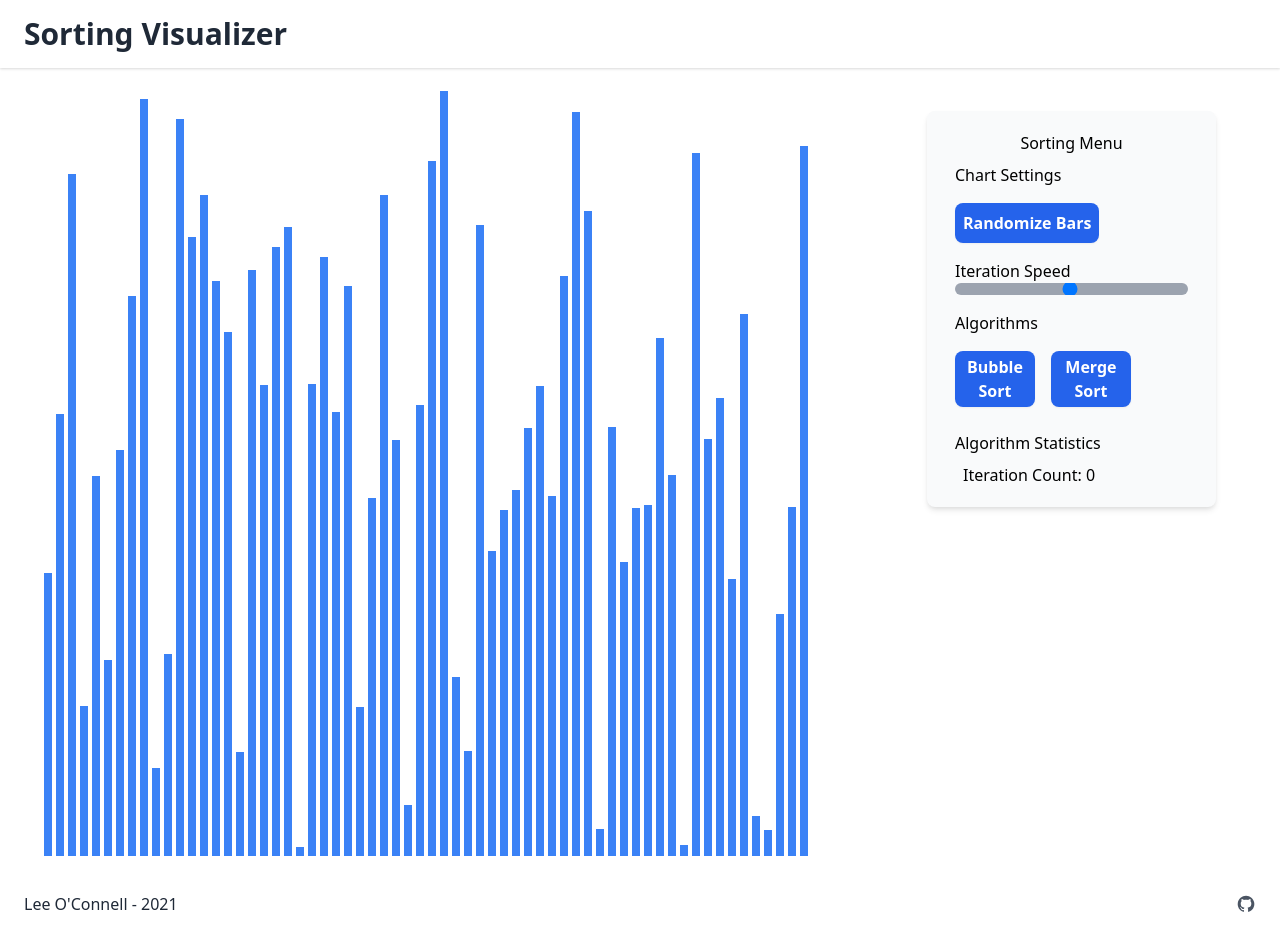
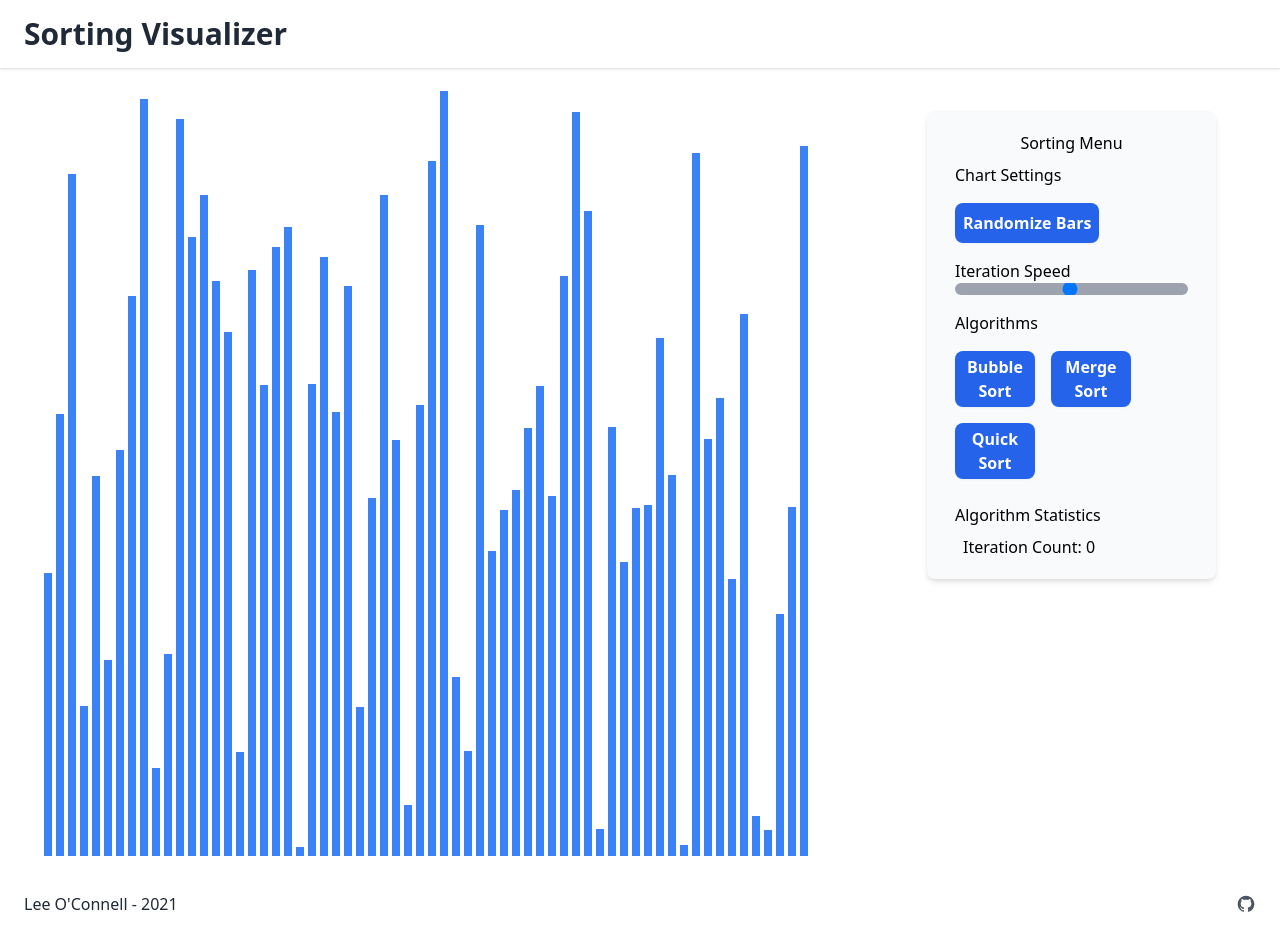
Before and after one commit to Leeoc/sorting-visualizer, a React (Create React App) app: page / in a window 1280 px wide. Built offline with nearby package versions, Linux system fonts and the light colour scheme.

Commit message:
feat(quicksort): Added quicksort visualization

```diff
--- a/src/components/SortingMenu/SortingMenu.js
+++ b/src/components/SortingMenu/SortingMenu.js
@@ -1,7 +1,7 @@
 import PreviousMap from "postcss/lib/previous-map";
 import React, { useState } from "react"
 
-const SortingMenu = ({ randomize, animationSpeed, bubbleSort, mergeSort, iterationCount }) => {
+const SortingMenu = ({ randomize, animationSpeed, bubbleSort, mergeSort, quickSort, iterationCount }) => {
   const [sliderValue, setSliderValue] = useState('50')
   return (
     <div className="h-50 w-96 p-5 m-5 bg-gray-50 shadow-md dark:bg-gray-800 rounded-lg self-start flex-grow-0">
@@ -20,6 +20,7 @@ const SortingMenu = ({ randomize, animationSpeed, bubbleSort, mergeSort, iterati
         <h2 className="m-2">Algorithms</h2>
         <button type='button' className="font-bold w-20 p-1 m-2 rounded-lg bg-blue-600 shadow-sm hover:shadow-md text-white transition duration-500 ease-in-out hover:bg-blue-600 transform hover:-translate-y-1 hover:scale-110" onClick={() => bubbleSort()}>Bubble Sort</button>
         <button type='button' className="font-bold w-20 p-1 m-2 rounded-lg bg-blue-600 shadow-sm hover:shadow-md text-white transition duration-500 ease-in-out hover:bg-blue-600 transform hover:-translate-y-1 hover:scale-110" onClick={() => mergeSort()}>Merge Sort</button>
+        <button type='button' className="font-bold w-20 p-1 m-2 rounded-lg bg-blue-600 shadow-sm hover:shadow-md text-white transition duration-500 ease-in-out hover:bg-blue-600 transform hover:-translate-y-1 hover:scale-110" onClick={() => quickSort()}>Quick Sort</button>
       </div>
 
       <div className="divide">
--- a/src/components/SortingVisualizer/SortingVisualizer.js
+++ b/src/components/SortingVisualizer/SortingVisualizer.js
@@ -10,6 +10,7 @@ import SortingMenu from "../SortingMenu/SortingMenu"
 import resetArray from "../../helpers/resetArray"
 import getBubbleSortAnimations from "../../helpers/bubbleSort"
 import getMergeSortAnimations from "../../helpers/mergeSort"
+import getQuickSortAnimations from "../../helpers/quickSort"
 
 const SortingVisualizer = (props) => {
   const [array, setArray] = useState([])
@@ -34,7 +35,6 @@ const SortingVisualizer = (props) => {
   const bubbleSort = () => {
     const animations = getBubbleSortAnimations(array)
 
-    console.log(animations)
     for (let i = 0; i < animations.length; i++) {
       const arrayBars = document.getElementsByClassName('array-bar')
 
@@ -87,6 +87,46 @@ const SortingVisualizer = (props) => {
         }, i * animationSpeed)
       }
     }
+    setIterationCount(animations.length)
+  }
+
+  const quickSort = () => {
+    const animations = getQuickSortAnimations(array)
+    console.log(animations)
+    const arrayBars = document.getElementsByClassName('array-bar')
+    for (let i = 0; i < animations.length - 1; i++) {
+
+      if (animations[i].comparison) {
+
+        const [barOneIdx, barTwoIdx] = animations[i].comparison
+
+        const barOneStyle = arrayBars[barOneIdx].style
+        const barTwoStyle = arrayBars[barTwoIdx].style
+
+        setTimeout(() => {
+          barOneStyle.backgroundColor = '#3B82F6'
+          barTwoStyle.backgroundColor = '#3B82F6'
+        }, i * animationSpeed)
+
+      } else if (animations[i].swap) {
+        setTimeout(() => {
+          const animation = animations[i].swap
+          const [barOneIdx, newHeight] = animation[0]
+          const [barTwoIdx, barTwoNewHeight] = animation[1]
+
+          arrayBars[barOneIdx].style.height = `${newHeight}px`
+          arrayBars[barTwoIdx].style.height = `${barTwoNewHeight}px`
+          arrayBars[barOneIdx].style.backgroundColor = '#7b68ee'
+          arrayBars[barTwoIdx].style.backgroundColor = '#7b68ee'
+        }, i * animationSpeed)
+      } else if (animations[i].pointer) {
+        setTimeout(() => {
+          const barOneIdx = animations[i].pointer
+          arrayBars[barOneIdx].style.backgroundColor = '#80ff80'
+        }, i * animationSpeed)
+      }
+    }
+    console.log("finished")
   }
 
   useEffect(() => {
@@ -107,6 +147,7 @@ const SortingVisualizer = (props) => {
         iterationCount={iterationCount}
         bubbleSort={bubbleSort}
         mergeSort={mergeSort}
+        quickSort={quickSort}
       />
     </div>
 
--- /dev/null
+++ b/src/helpers/quickSort.js
@@ -0,0 +1,43 @@
+const getQuickSortAnimations = (array) => {
+  const animations = [];
+  if (array.length <= 1) return array;
+  const startTime = performance.now()
+  quickSort(array, animations)
+  const endTime = performance.now()
+  const time = endTime - startTime;
+  console.log(time)
+  return animations.slice(0, -1)
+}
+
+const pivot = (arr, animations, start = 0, end = arr.length + 1) => {
+  const swap = (list, a, b) => [list[a], list[b]] = [list[b], list[a]];
+  let pivot = arr[start],
+    pointer = start;
+
+  for (let i = start; i < arr.length; i++) {
+    animations.push({ 'comparison': [i, start] })
+    if (arr[i] < pivot) {
+      // animations.push({ 'swap': [pivot, i] })
+      animations.push({ 'swap': [[start, pivot], [i, arr[i]]] })
+      pointer++;
+      swap(arr, pointer, i);
+    }
+  };
+  swap(arr, start, pointer);
+  animations.push({ 'swap': [[start, arr[start]], [pointer, arr[pointer]]] })
+
+  return pointer;
+}
+
+const quickSort = (arr, animations, start = 0, end = arr.length) => {
+  let pivotIndex = pivot(arr, animations, start, end);
+  animations.push({ 'pointer': pivotIndex })
+  if (start >= end) return arr;
+  quickSort(arr, animations, start, pivotIndex);
+  quickSort(arr, animations, pivotIndex + 1, end);
+
+  return arr;
+};
+
+
+export default getQuickSortAnimations
```
